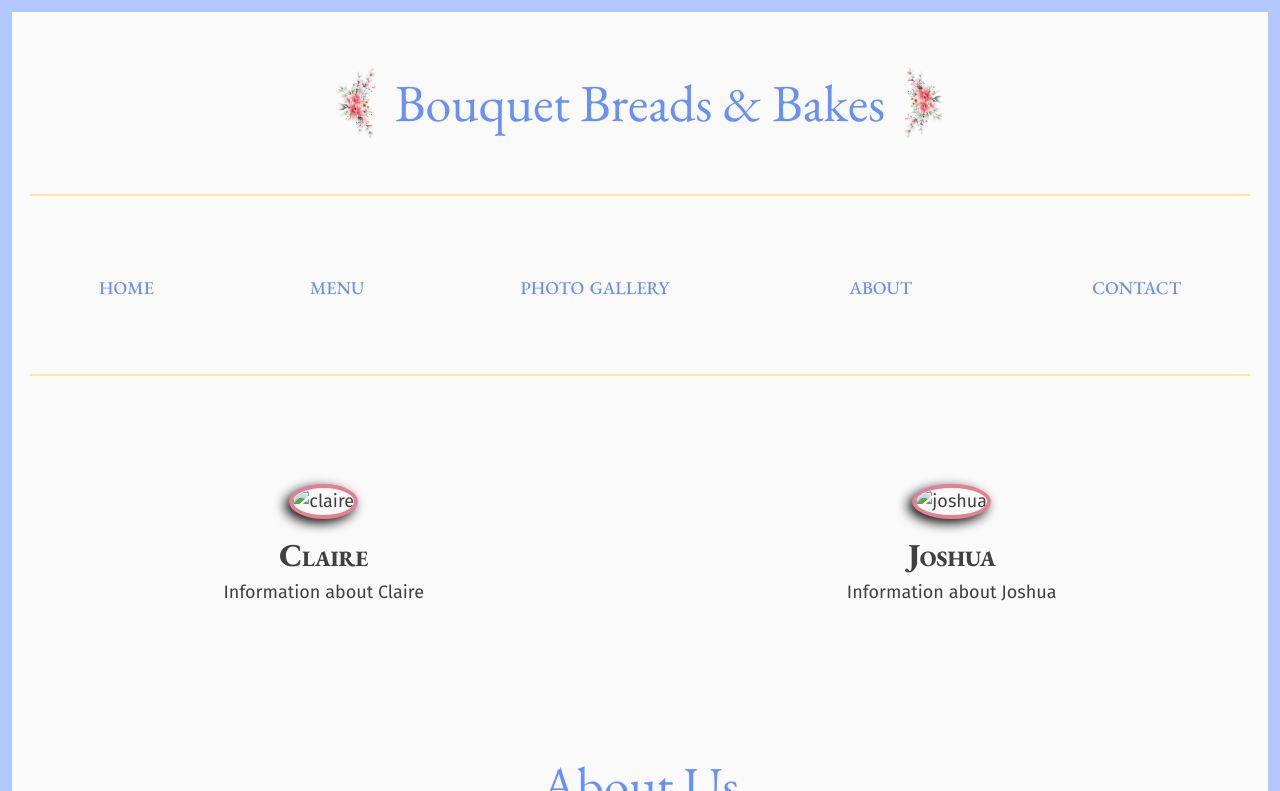
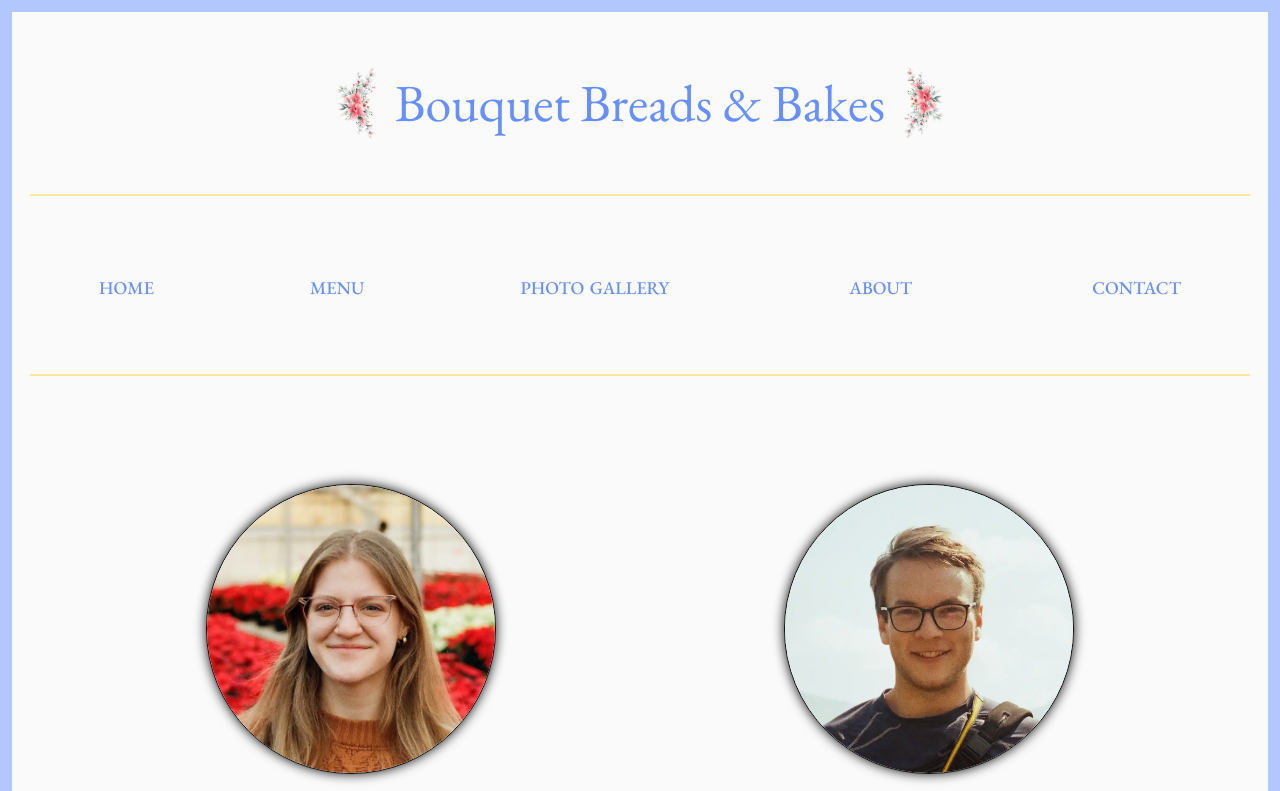
Before and after one commit to forkentiney/restaurant-page, a website built with webpack: page src/template.html in a window 1280 px wide. Both pictures are taken after a click on the button "about". Shown: the top 791 px of the page. Built offline with nearby package versions, Linux system fonts and the light colour scheme; files whose address does not match are found by name.

Commit message:
Added photos for about page

```diff
--- a/src/about.css
+++ b/src/about.css
@@ -1,6 +1,6 @@
 #profiles {
   flex-wrap: wrap;
-  justify-content: space-around;
+  gap: 12em;
 }
 
 .profile {
@@ -9,11 +9,11 @@
 }
 
 .profile-pic {
-  width: clamp(290px, 30vw, 30vw);
+  width: clamp(290px, 20vw, 30vw);
   aspect-ratio: 1 / 1;
-  border: 4px solid var(--secondary);
   border-radius: 100%;
-  box-shadow: -4px 4px 12px var(--shadow);
+  border: 1px solid var(--shadow);
+  box-shadow: 0 0 12px var(--shadow);
   margin: 12px;
 }
 
```
Also changed, not shown: src/static/images/claire.webp (added), src/static/images/joshua.webp (added).
